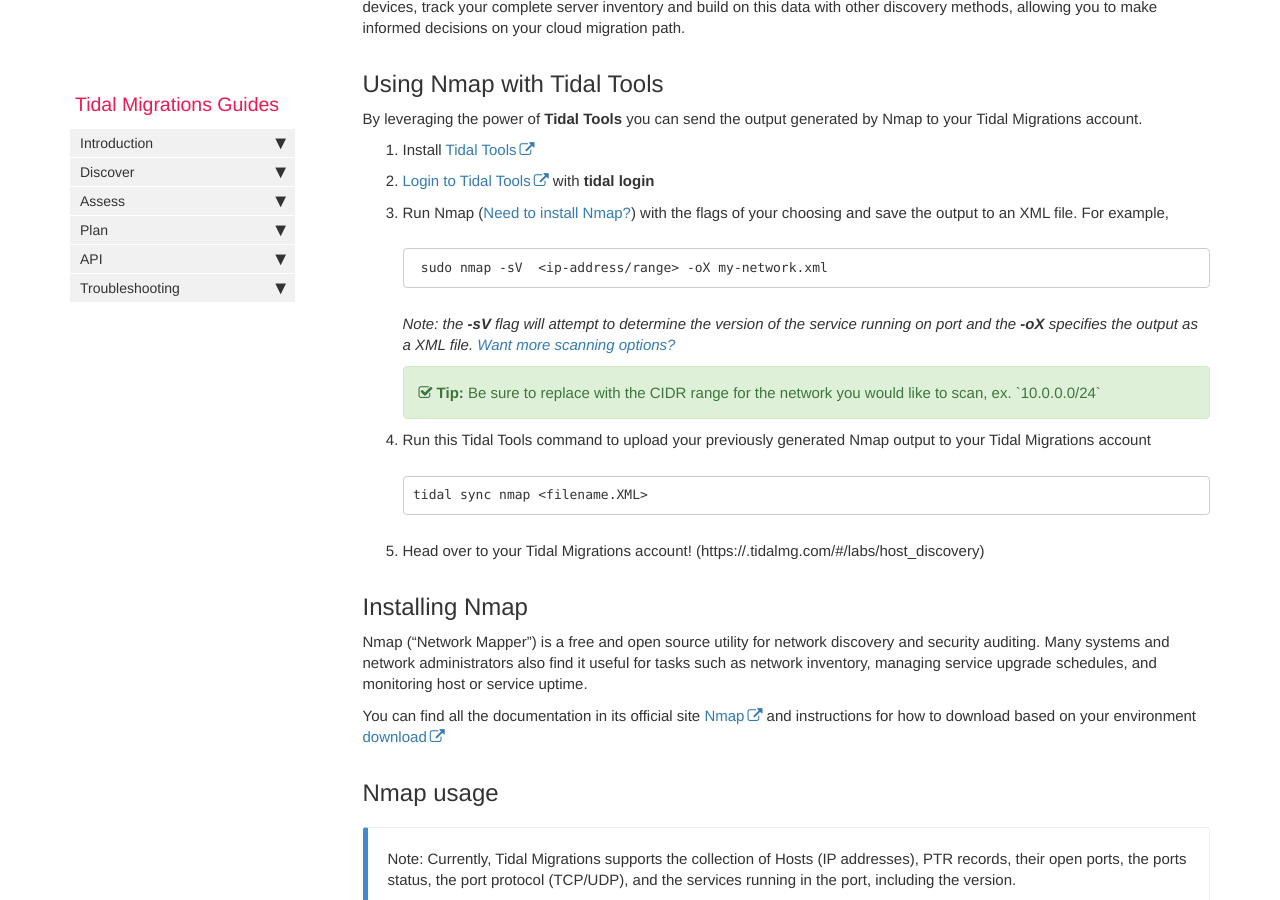
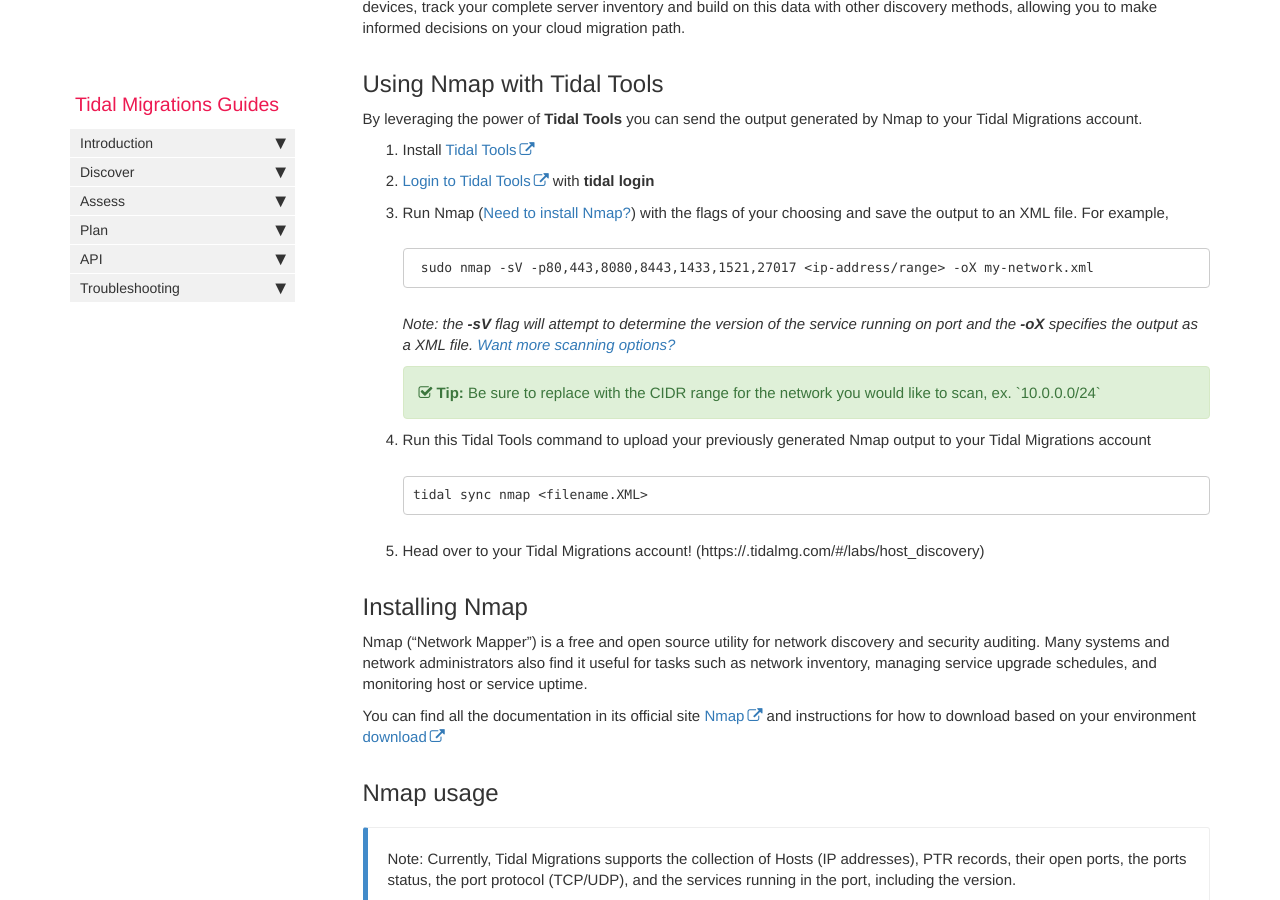
Before and after one commit to tidalmigrations/tidalmigrations.github.io, a Jekyll site: the page built from pages/user guides/discover_nmap.md, in a window 1280 px wide and 900 px high, scrolled down 576 px. Built offline with Jekyll 4.4.1, drawn with Linux system fonts in a browser that asks for light colours; nearby versions of some CDN libraries; comment, search, counter and statistics services are not loaded.

Commit message:
include port flag in example

````diff
--- a/pages/user guides/discover_nmap.md
+++ b/pages/user guides/discover_nmap.md
@@ -22,7 +22,7 @@ By leveraging the power of **Tidal Tools** you can send the output generated by
 2. [Login to Tidal Tools](https://guides.tidalmg.com/tidal-tools.html#login) with **tidal login**
 3. Run Nmap ([Need to install Nmap?](#installing-nmap)) with the flags of your choosing and save the output to an XML file. For example,
     ```
-    sudo nmap -sV  <ip-address/range> -oX my-network.xml
+    sudo nmap -sV -p80,443,8080,8443,1433,1521,27017 <ip-address/range> -oX my-network.xml
     ```
     _Note: the **-sV** flag will attempt to determine the version of the service running on port and the **-oX** specifies the output as a XML file. [Want more scanning options?](#nmap-usage)_
     {% include tip.html content="Be sure to replace <ip-address> with the CIDR range for the network you would like to scan, ex. `10.0.0.0/24`" %}
````
